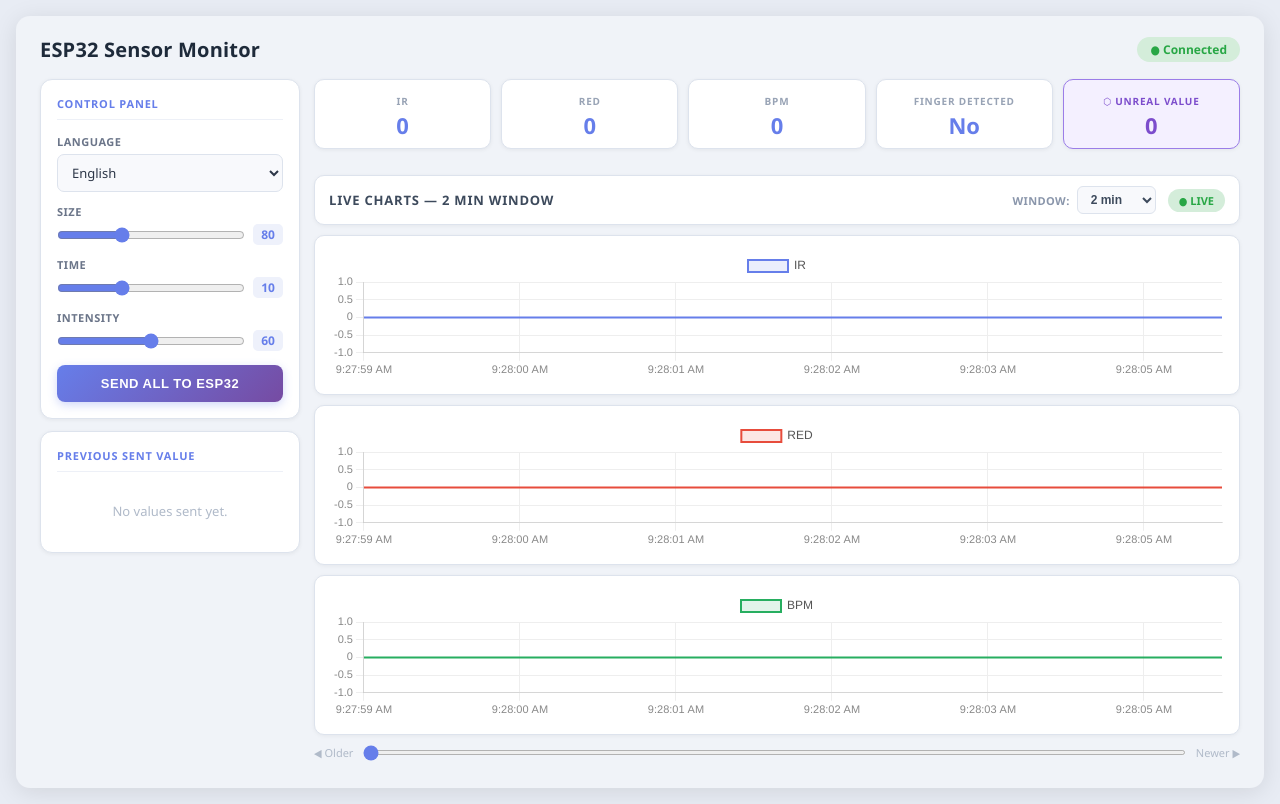
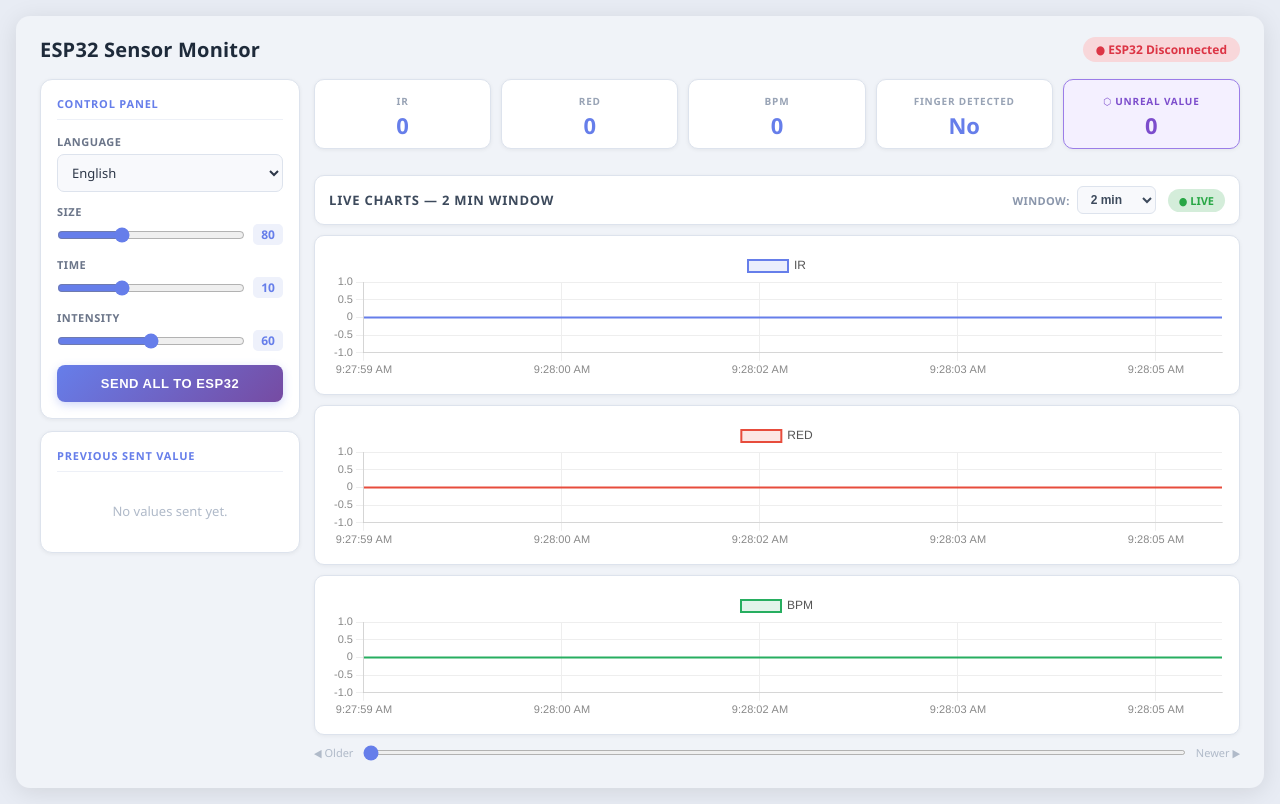
Before and after one commit to aruniankur/claustrophobiacodeforwebsite, a Flask app: page / in a window 1280 px wide. Run offline with Flask 3, Linux system fonts and the light colour scheme; data that the repository does not hold is empty.

Commit message:
added code

```diff
--- a/main.py
+++ b/main.py
@@ -4,6 +4,7 @@ from pythonosc import dispatcher
 from pythonosc import osc_server
 import threading
 import requests
+import time
 
 app = Flask(__name__)
 CORS(app)  # Enable CORS for all routes
@@ -26,6 +27,12 @@ sent_values_history = {}
 sent_values_counter = 0
 MAX_SENT_HISTORY = 100
 
+# Connectivity heartbeat timestamps.
+last_sensor_update_ts = 0.0
+last_esp32_http_ok_ts = 0.0
+SENSOR_STALE_SECONDS = 5
+ESP32_HTTP_STALE_SECONDS = 15
+
 # Lock to protect sensor_data across threads
 data_lock = threading.Lock()
 
@@ -45,7 +52,7 @@ def unreal_value_handler(unused_addr, *args):
 # OSC callback for sensor data
 def osc_sensor_handler(unused_addr, *args):
     """Handle OSC messages from ESP32"""
-    global sensor_data
+    global sensor_data, last_sensor_update_ts
 
     with data_lock:
         if len(args) >= 4:
@@ -54,12 +61,14 @@ def osc_sensor_handler(unused_addr, *args):
             sensor_data["red"] = int(red)
             sensor_data["bpm"] = round(float(bpm), 1)
             sensor_data["finger"] = int(finger)
+            last_sensor_update_ts = time.time()
             print(f"Received OSC: IR={ir}, Red={red}, BPM={bpm}, Finger={finger}")
         elif len(args) >= 2:
             ir, red = args[0], args[1]
             sensor_data["ir"] = int(ir)
             sensor_data["red"] = int(red)
             sensor_data["finger"] = 1 if ir > 50000 else 0
+            last_sensor_update_ts = time.time()
             print(f"Received OSC: IR={ir}, Red={red}")
 
 
@@ -71,16 +80,18 @@ def index():
 # HTTP endpoint for sensor data (for backward compatibility)
 @app.route("/sensor", methods=["POST"])
 def sensor():
-    global sensor_data
+    global sensor_data, last_sensor_update_ts
 
     try:
         data = request.json
 
         if data:
-            sensor_data["ir"] = data.get("ir", sensor_data["ir"])
-            sensor_data["red"] = data.get("red", sensor_data["red"])
-            sensor_data["bpm"] = data.get("bpm", sensor_data["bpm"])
-            sensor_data["finger"] = data.get("finger", sensor_data["finger"])
+            with data_lock:
+                sensor_data["ir"] = data.get("ir", sensor_data["ir"])
+                sensor_data["red"] = data.get("red", sensor_data["red"])
+                sensor_data["bpm"] = data.get("bpm", sensor_data["bpm"])
+                sensor_data["finger"] = data.get("finger", sensor_data["finger"])
+                last_sensor_update_ts = time.time()
 
         return jsonify({"status": "ok", "data": sensor_data}), 200
     except Exception as e:
@@ -90,6 +101,8 @@ def sensor():
 # frontend fetches latest values
 @app.route("/data")
 def data():
+    now = time.time()
+
     with data_lock:
         snapshot = dict(sensor_data)
         # Newest first for UI rendering in the left history panel.
@@ -98,9 +111,20 @@ def data():
             {"id": send_id, **values}
             for send_id, values in reversed(history_items)
         ]
+        sensor_age_sec = round(now - last_sensor_update_ts, 2) if last_sensor_update_ts else None
+        http_age_sec = round(now - last_esp32_http_ok_ts, 2) if last_esp32_http_ok_ts else None
+
+    esp32_connected = False
+    if sensor_age_sec is not None and sensor_age_sec <= SENSOR_STALE_SECONDS:
+        esp32_connected = True
+    elif http_age_sec is not None and http_age_sec <= ESP32_HTTP_STALE_SECONDS:
+        esp32_connected = True
 
     snapshot["unreal_value"] = unreal_value
     snapshot["sent_history"] = sent_history_snapshot
+    snapshot["esp32_connected"] = esp32_connected
+    snapshot["sensor_age_sec"] = sensor_age_sec
+    snapshot["esp32_http_age_sec"] = http_age_sec
     return jsonify(snapshot)
 
 
@@ -108,7 +132,7 @@ def data():
 @app.route("/trigger", methods=["POST"])
 def trigger():
     try:
-        global sent_values_counter
+        global sent_values_counter, last_esp32_http_ok_ts
 
         data = request.json or {}
         msg1 = data.get("msg1", 0)
@@ -118,6 +142,8 @@ def trigger():
 
         url = f"http://{ESP32_IP}/message"
         response = requests.get(url, params={"msg1": msg1, "msg2": msg2, "msg3": msg3, "msg4": msg4}, timeout=5)
+        response.raise_for_status()
+        last_esp32_http_ok_ts = time.time()
 
         with data_lock:
             sent_values_counter += 1
@@ -162,8 +188,6 @@ def start_unreal_osc_server():
 
 
 if __name__ == "__main__":
-    import time
-
     # Start OSC server for ESP32 sensor data + relayed Unreal (port 9001)
     osc_thread = threading.Thread(target=start_osc_server, daemon=True)
     osc_thread.start()
@@ -175,4 +199,4 @@ if __name__ == "__main__":
     time.sleep(0.5)
 
     print("[INFO] Starting Flask server on http://0.0.0.0:4000")
-    app.run(host="0.0.0.0", port=4000, debug=True)
+    app.run(host="0.0.0.0", port=4000, debug=False, use_reloader=False)
--- a/templates/index.html
+++ b/templates/index.html
@@ -582,8 +582,7 @@
 
 <script>
 
-let lastUpdate = Date.now();
-let isConnected = false;
+let isServerConnected = false;
 const sendHistory = [];
 let historySignature = "";
 
@@ -740,26 +739,33 @@ async function updateData() {
 
         addDataPoint(data.ir, data.red, data.bpm);
 
-        if (!isConnected) {
-            isConnected = true;
-            setStatus(true);
-        }
-        lastUpdate = Date.now();
+        isServerConnected = true;
+        setStatus(Boolean(data.esp32_connected), data.sensor_age_sec);
     } catch (err) {
         console.error("Fetch error:", err);
-        if (Date.now() - lastUpdate > 5000) {
-            setStatus(false);
-        }
+        isServerConnected = false;
+        setStatus(false, null, true);
     }
 }
 
-function setStatus(connected) {
+function setStatus(espConnected, sensorAgeSec = null, serverOffline = false) {
     const el = document.getElementById("status");
-    if (connected) {
-        el.textContent = "● Connected";
+
+    if (serverOffline) {
+        el.textContent = "● Server Offline";
+        el.className = "status disconnected";
+        return;
+    }
+
+    if (espConnected) {
+        if (sensorAgeSec !== null) {
+            el.textContent = `● ESP32 Connected (${sensorAgeSec}s)`;
+        } else {
+            el.textContent = "● ESP32 Connected";
+        }
         el.className = "status connected";
     } else {
-        el.textContent = "● Disconnected";
+        el.textContent = "● ESP32 Disconnected";
         el.className = "status disconnected";
     }
 }
@@ -841,7 +847,7 @@ async function sendTrigger() {
     }
 }
 
-setInterval(updateData, 200);
+setInterval(updateData, 500);
 updateData();
 updateTitle();
 loadSendHistory();
```
Also changed, not shown: 1 other file.
